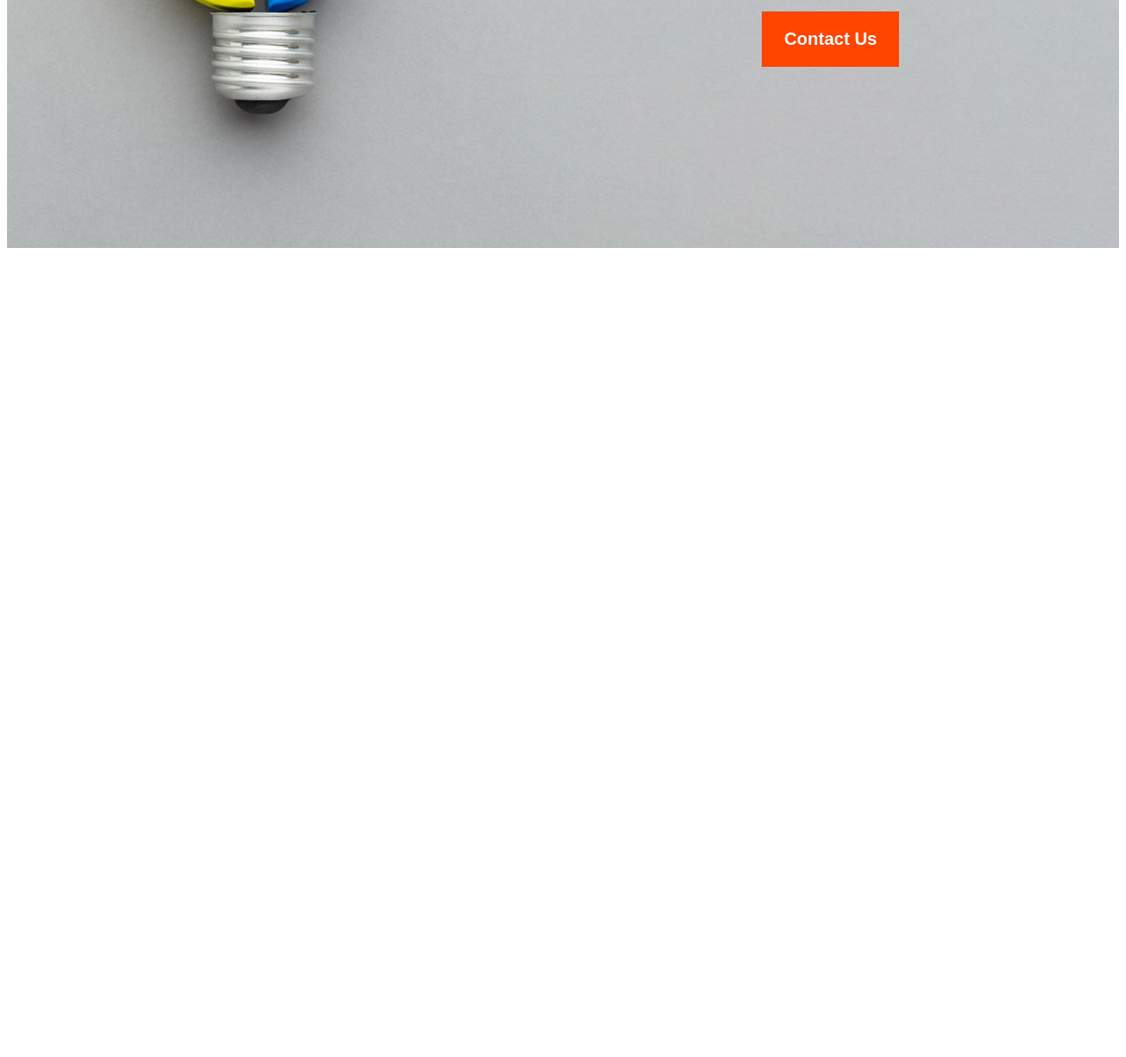
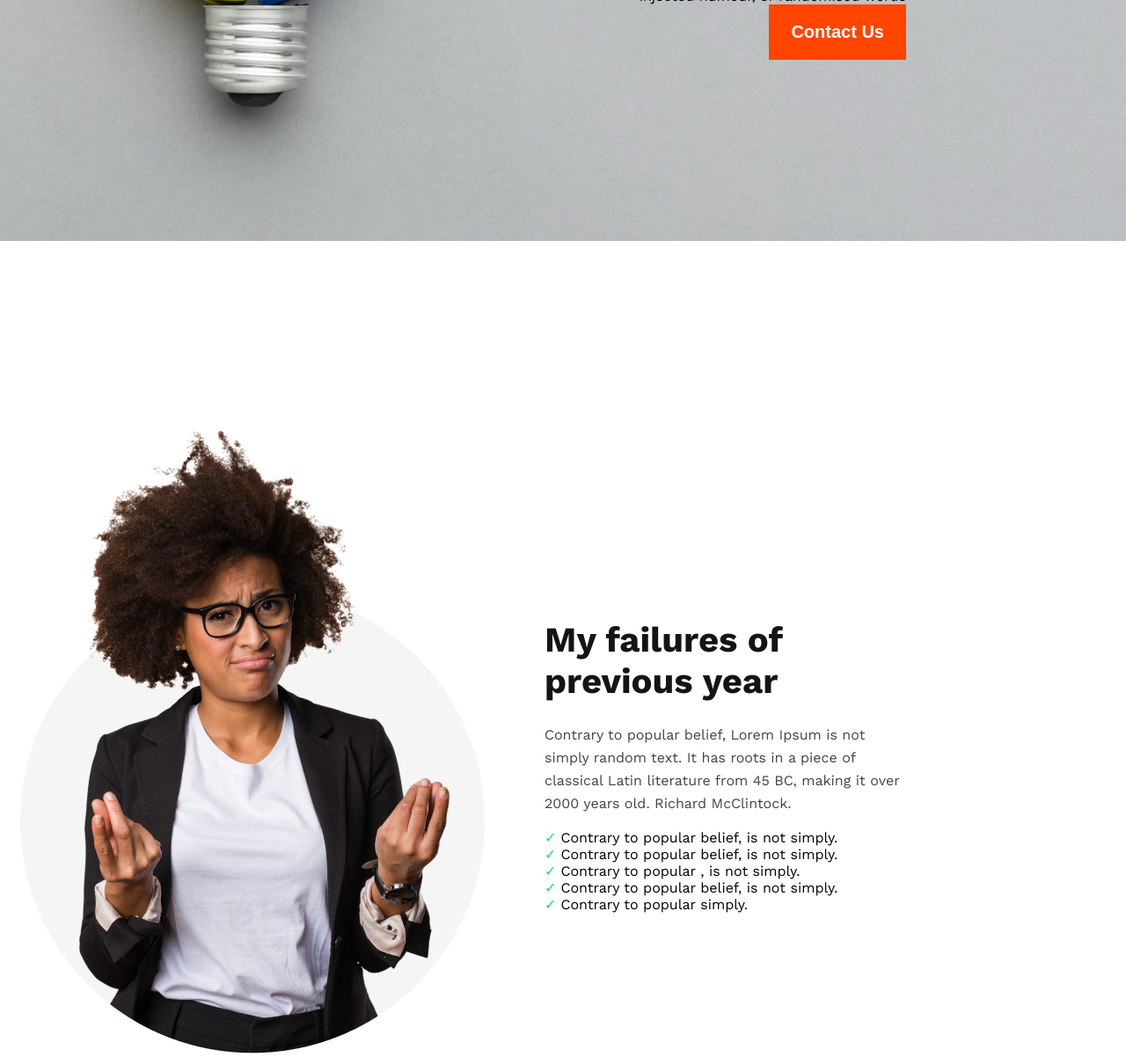
Before and after one commit to Jaman-Shah/my-new-year-new-me, a plain HTML site: page index.html in a window 1280 px wide. Shown: the part 534-1736 px from the top of the page at 88% size. Before the commit the page ends 824 px from the top, so only its background shows below. Drawn offline with nearby package versions, Linux system fonts and the light colour scheme.

Commit message:
man life status completed

```diff
--- a/index.html
+++ b/index.html
@@ -27,7 +27,36 @@
     </header>
     <!-- header container ends  -->
 
-    <main></main>
+    <!-- main parts starts  -->
+    <main>
+      <!-- person's life status starts  -->
+      <div class="life-status">
+        <div class="person-image">
+          <img src="./images/person.png" alt="" />
+        </div>
+        <div class="person-failure-details">
+          <div class="details-card">
+            <h1 class="status-title">My failures of previous year</h1>
+            <p class="status-details">
+              Contrary to popular belief, Lorem Ipsum is not simply random text.
+              It has roots in a piece of classical Latin literature from 45 BC,
+              making it over 2000 years old. Richard McClintock.
+            </p>
+            <ul>
+              <li>Contrary to popular belief, is not simply.</li>
+              <li>Contrary to popular belief, is not simply.</li>
+              <li>Contrary to popular , is not simply.</li>
+              <li>Contrary to popular belief, is not simply.</li>
+              <li>Contrary to popular simply.</li>
+            </ul>
+          </div>
+        </div>
+      </div>
+
+      <!-- person's life status ends  -->
+    </main>
+
+    <!-- main parts ends  -->
     <footer></footer>
   </body>
 </html>
--- a/styles/style.css
+++ b/styles/style.css
@@ -1,4 +1,10 @@
 /* common styles starts  */
+*{
+  margin: 0;
+  padding: 0;
+  box-sizing: border-box;
+}
+
 body {
   font-family: "Work Sans", sans-serif;
 }
@@ -48,5 +54,53 @@ body {
 /* header section ends  */
 
 /* main section starts  */
+/* person's life status starts  */
 
+.life-status {
+  display: flex;
+  margin-top: 200px;
+}
+
+.details-card {
+  display: flex;
+  flex-direction: column;
+  justify-content: center;
+  align-items: start;
+  margin-left: 50px;
+  margin-top:230px
+}
+.person-image img {
+}
+.status-title {
+  color: #151414;
+  font-size: 40px;
+  font-style: normal;
+  font-weight: 700;
+  line-height: normal;
+  width: 288px;
+  margin-bottom: 25px;
+}
+.status-details {
+  width: 416px;
+  color: #444343;
+  font-family: Work Sans;
+  font-size: 16px;
+  font-style: normal;
+  font-weight: 400;
+  line-height: 26px;
+  margin-bottom:16px;/
+}
+.details-card ul {
+  margin-left: 0;
+}
+.details-card ul li {
+  list-style-type: none;
+}
+.details-card ul li::before {
+  content: "✓";
+  color: #16d887;
+  margin-right: 5px;
+}
+
+/* person's life status ends  */
 /* main section ends */
```
